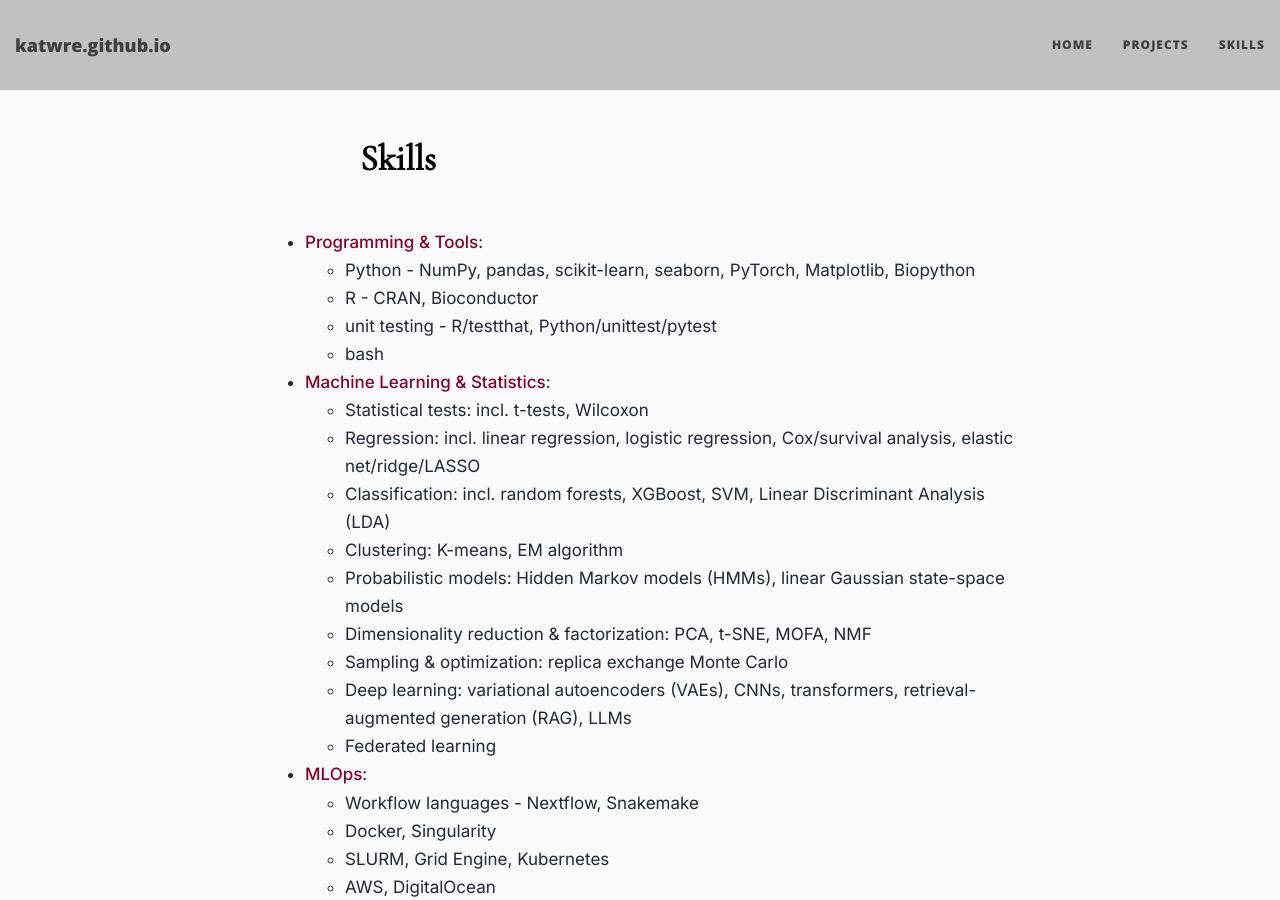
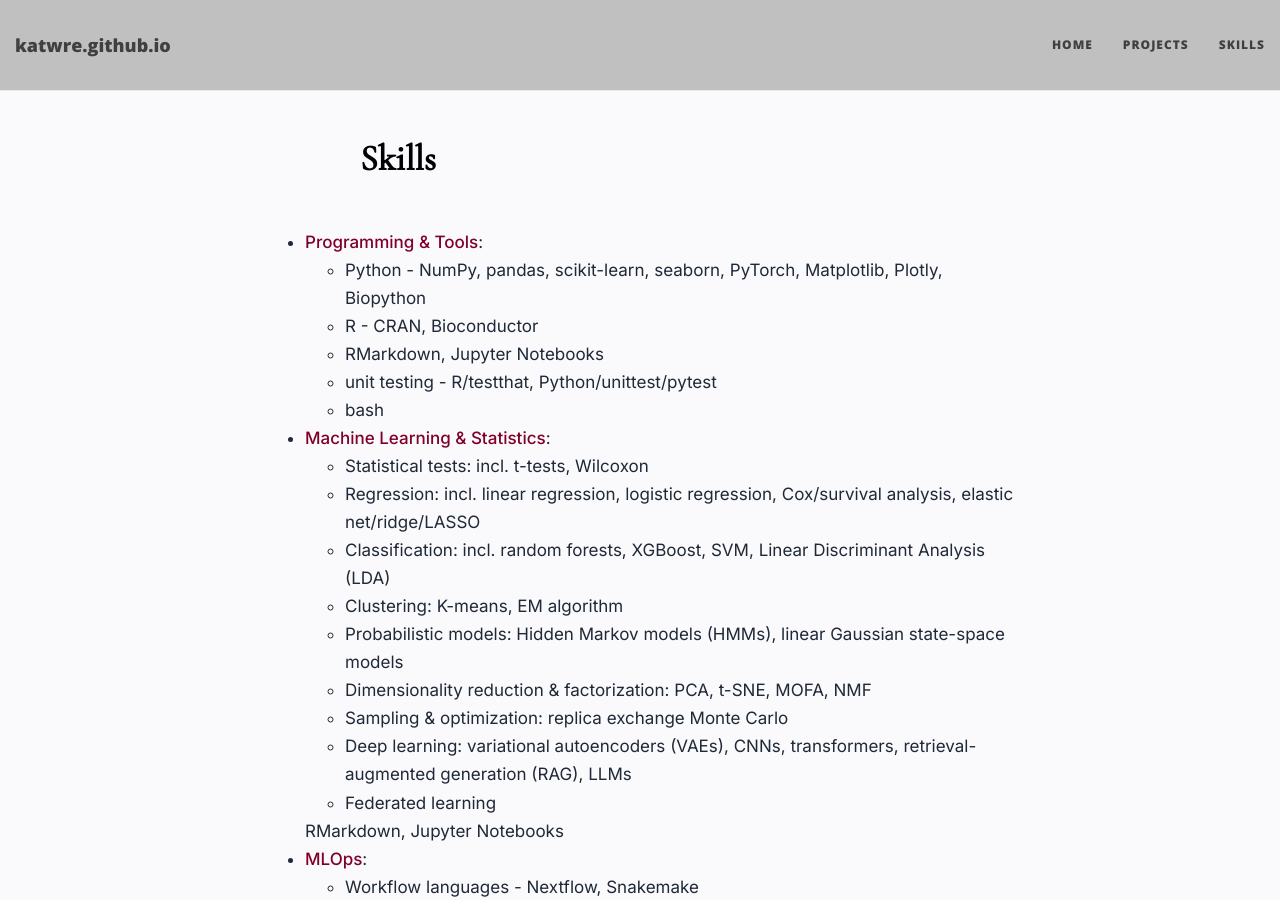
Before and after one commit to katwre/katwre.github.io, a Jekyll site: the page built from skills.md, in a window 1280 px wide and 900 px high. Built offline with Jekyll 4.4.1, drawn with Linux system fonts in a browser that asks for light colours; nearby versions of some CDN libraries; a style sheet for code colours, icons or effects is not loaded.

Commit message:
RMarkdown, Jupyter Notebooks

```diff
--- a/skills.md
+++ b/skills.md
@@ -229,8 +229,9 @@ ol li a:hover {
   <li><span class="emphasize">Programming &amp; Tools</span>:
 
   <ul>
-  <li>Python - NumPy, pandas, scikit-learn, seaborn, PyTorch, Matplotlib, Biopython</li>
+  <li>Python - NumPy, pandas, scikit-learn, seaborn, PyTorch, Matplotlib, Plotly, Biopython</li>
   <li>R - CRAN, Bioconductor</li>
+  <li>RMarkdown, Jupyter Notebooks</li>
   <li>unit testing - R/testthat, Python/unittest/pytest</li>
   <li>bash</li>
 
@@ -250,6 +251,8 @@ ol li a:hover {
     <li>Deep learning: variational autoencoders (VAEs), CNNs, transformers, retrieval-augmented generation (RAG), LLMs</li>
     <li>Federated learning</li>
   </ul>
+
+  RMarkdown, Jupyter Notebooks
 
   </li>
 
```
